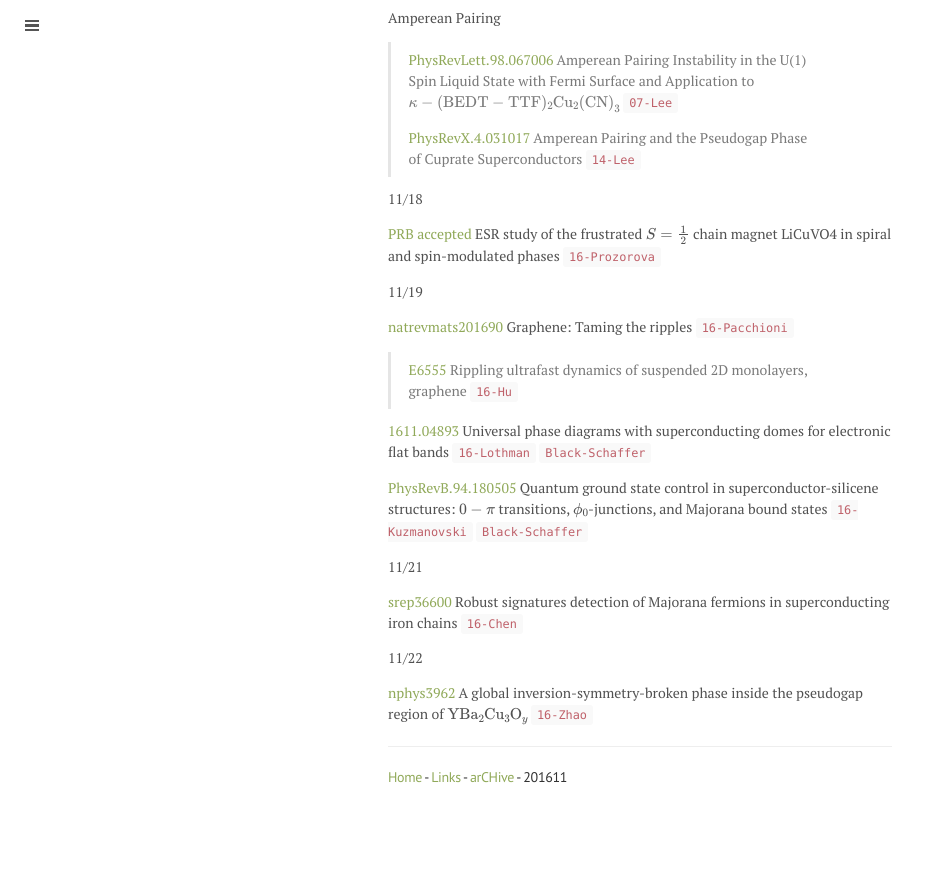
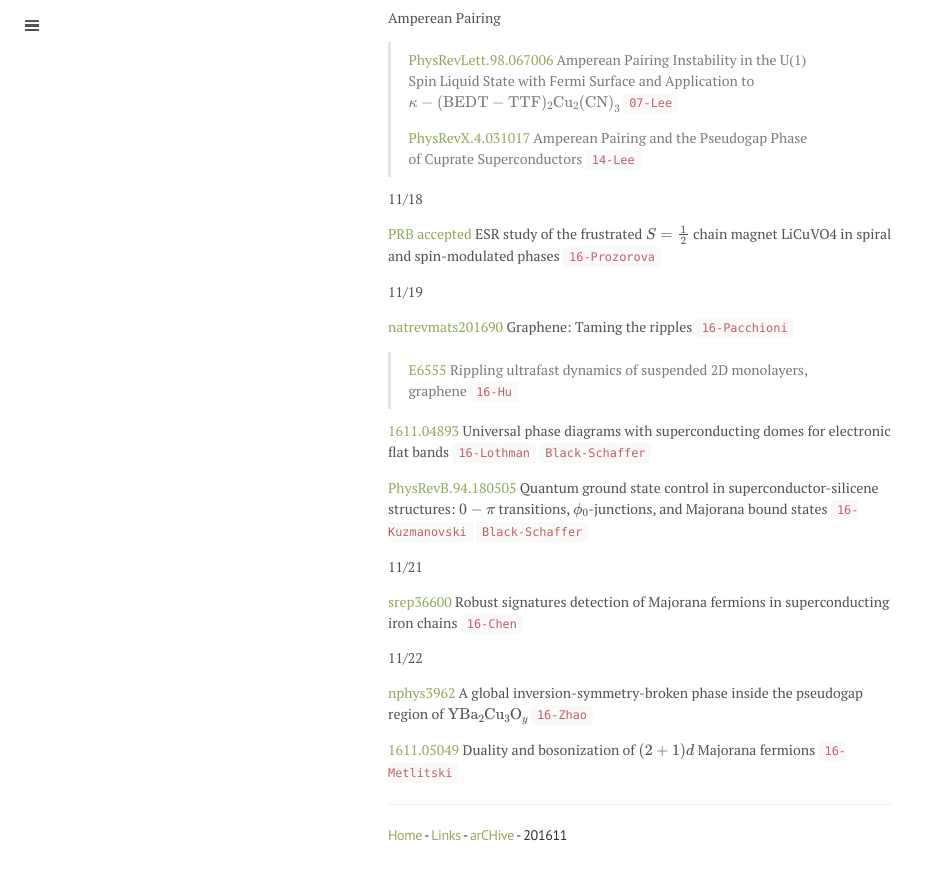
Before and after one commit to qkrwlsghdcjsworlt/work, a Jekyll site: the page built from 201611.md, in a window 1280 px wide and 900 px high, scrolled down 3336 px. Shown: the top 880 px of the window, without its empty margins (0-930 px from the left). Built offline with Jekyll 4.4.1, drawn with Linux system fonts in a browser that asks for light colours; formulas are drawn with MathJax 3; before the commit the page ends 4179 px from its top, so only the background shows below that.

Commit message:
“update”

```diff
--- a/201611.md
+++ b/201611.md
@@ -165,6 +165,9 @@ to \\( \kappa - (\mathrm{BEDT-TTF})_2 \mathrm{Cu}_2 \mathrm{(CN)}_3\\)
 
 [nphys3962](http://www.nature.com/nphys/journal/vaop/ncurrent/full/nphys3962.html) A global inversion-symmetry-broken phase inside the pseudogap region of \\( \mathrm{YBa}_2\mathrm{Cu}_3\mathrm{O}_y \\) `16-Zhao`
 
+[1611.05049](https://arxiv.org/abs/1611.05049) Duality and bosonization of \\( (2 + 1)d \\) Majorana fermions `16-Metlitski`
+
+
 
 
 
```
